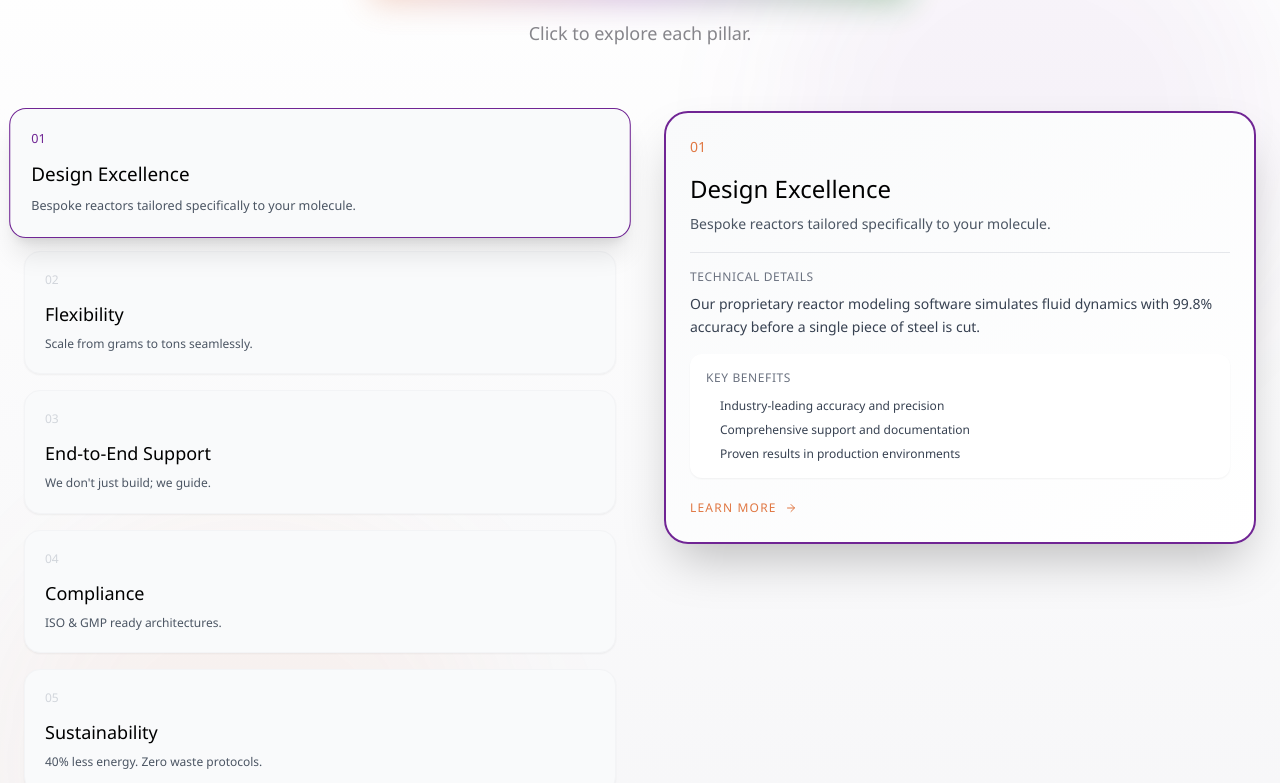
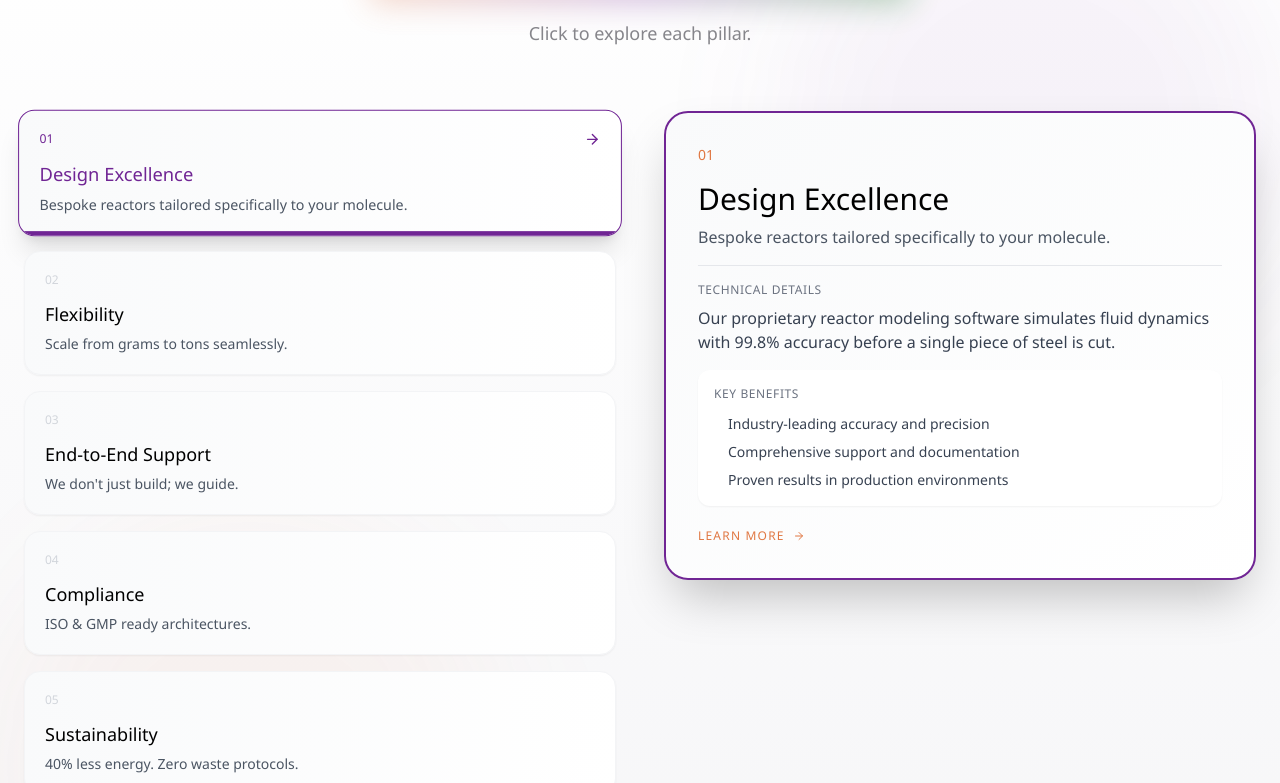
Before and after one commit to Aniketh077/revamp, a React (Vite) app: page / in a window 1280 px wide. Shown: the part 1737-2520 px from the top of the page. Built offline with nearby package versions, Linux system fonts and the light colour scheme; no server answers.

Commit message:
Updated Pillars.tsx

```diff
--- a/src/components/Pillars.tsx
+++ b/src/components/Pillars.tsx
@@ -75,25 +75,25 @@ export default function Pillars() {
   const selectedPillar = pillars.find((p) => p.id === activePillar);
 
   return (
-    <section id="pillars" className="relative py-20 px-6 bg-gradient-to-b from-white to-brand-light overflow-hidden">
-      <div className="absolute top-0 right-0 w-[500px] h-[500px] bg-brand-purple/5 rounded-full blur-3xl"></div>
-      <div className="absolute bottom-0 left-0 w-[500px] h-[500px] bg-brand-orange/5 rounded-full blur-3xl"></div>
+    <section id="pillars" className="relative py-16 sm:py-20 px-4 sm:px-6 bg-gradient-to-b from-white to-brand-light overflow-hidden">
+      <div className="absolute top-0 right-0 w-[300px] sm:w-[500px] h-[300px] sm:h-[500px] bg-brand-purple/5 rounded-full blur-3xl"></div>
+      <div className="absolute bottom-0 left-0 w-[300px] sm:w-[500px] h-[300px] sm:h-[500px] bg-brand-orange/5 rounded-full blur-3xl"></div>
 
       <div className="max-w-7xl mx-auto relative z-10">
-        <div className="mb-16 text-center">
+        <div className="mb-12 sm:mb-16 text-center">
           <div className="inline-block mb-4">
             <div className="relative">
               <div className="absolute inset-0 bg-gradient-to-r from-brand-orange via-brand-purple to-brand-green blur-lg opacity-30"></div>
-              <h2 className="relative text-4xl md:text-5xl font-semibold tracking-tighter bg-gradient-to-r from-brand-orange via-brand-purple to-brand-green bg-clip-text text-transparent">
+              <h2 className="relative text-3xl sm:text-4xl md:text-5xl font-semibold tracking-tighter bg-gradient-to-r from-brand-orange via-brand-purple to-brand-green bg-clip-text text-transparent">
                 The Flownetics Standard.
               </h2>
             </div>
           </div>
-          <p className="text-brand-gray text-lg">Click to explore each pillar.</p>
+          <p className="text-brand-gray text-base sm:text-lg">Click to explore each pillar.</p>
         </div>
 
-        <div className="grid lg:grid-cols-2 gap-12">
-          <div className="space-y-4">
+        <div className="grid lg:grid-cols-2 gap-8 sm:gap-12">
+          <div className="space-y-3 sm:space-y-4">
             {pillars.map((pillar) => {
               const isActive = activePillar === pillar.id;
 
@@ -101,22 +101,40 @@ export default function Pillars() {
                 <div
                   key={pillar.id}
                   onClick={() => handlePillarClick(pillar.id)}
-                  className={`pillar-card p-5 rounded-2xl bg-gray-50 border transition-all duration-500 cursor-pointer hover:shadow-lg ${
+                  className={`pillar-card p-4 sm:p-5 rounded-2xl bg-gradient-to-r from-gray-50 to-white border transition-all duration-500 cursor-pointer hover:shadow-lg group relative overflow-hidden ${
                     isActive
-                      ? 'border-brand-purple shadow-xl scale-105'
-                      : 'border-gray-100 shadow-sm'
+                      ? 'border-brand-purple shadow-xl scale-[1.02]'
+                      : 'border-gray-100 shadow-sm hover:border-gray-200'
                   }`}
                 >
-                  <div className="flex justify-between items-start mb-3">
+                  <div className="flex justify-between items-start mb-3 relative z-10">
                     <span className={`text-xs font-bold uppercase transition-colors duration-500 ${
                       isActive ? 'text-brand-purple' : 'text-gray-300'
                     }`}>
                       {pillar.number}
                     </span>
+                    <ArrowRight
+                      className={`w-4 h-4 transition-all duration-500 ${
+                        isActive
+                          ? 'text-brand-purple translate-x-0 opacity-100'
+                          : 'text-gray-400 -translate-x-2 opacity-0 group-hover:translate-x-0 group-hover:opacity-100'
+                      }`}
+                    />
                   </div>
 
-                  <h3 className="text-lg font-semibold mb-1.5">{pillar.title}</h3>
-                  <p className="text-gray-600 text-xs leading-relaxed">{pillar.description}</p>
+                  <h3 className={`text-base sm:text-lg font-semibold mb-1.5 transition-colors duration-300 ${
+                    isActive ? 'text-brand-purple' : 'text-brand-black group-hover:text-brand-purple'
+                  }`}>
+                    {pillar.title}
+                  </h3>
+                  <p className="text-gray-600 text-xs sm:text-sm leading-relaxed">{pillar.description}</p>
+
+                  <div
+                    className={`absolute bottom-0 left-0 w-full h-1 transition-all duration-500 origin-left ${
+                      isActive ? 'scale-x-100' : 'scale-x-0 group-hover:scale-x-50'
+                    }`}
+                    style={{ backgroundColor: isActive ? '#702594' : '#e0e0e0' }}
+                  ></div>
                 </div>
               );
             })}
@@ -125,10 +143,10 @@ export default function Pillars() {
           <div className="lg:sticky lg:top-24 lg:self-start h-fit">
             {selectedPillar && (
               <div
-                className={`detail-panel bg-gradient-to-br from-gray-50 to-white border-2 border-brand-purple rounded-3xl p-6 shadow-2xl cursor-purple transition-all duration-300 ${
+                className={`detail-panel bg-gradient-to-br from-gray-50 to-white border-2 border-brand-purple rounded-3xl p-6 sm:p-8 shadow-2xl cursor-purple transition-all duration-300 ${
                   isAnimating ? 'slide-out' : 'slide-in'
                 }`}
-                style={{ minHeight: 'fit-content', maxHeight: '520px' }}
+                style={{ minHeight: 'fit-content' }}
               >
                 <div className="flex justify-between items-start mb-4">
                   <span className={`text-sm font-bold uppercase ${selectedPillar.accentColor}`}>
@@ -136,8 +154,8 @@ export default function Pillars() {
                   </span>
                 </div>
 
-                <h3 className="text-2xl font-bold mb-2">{selectedPillar.title}</h3>
-                <p className="text-gray-600 mb-4 text-sm leading-relaxed">
+                <h3 className="text-2xl sm:text-3xl font-bold mb-2">{selectedPillar.title}</h3>
+                <p className="text-gray-600 mb-4 text-sm sm:text-base leading-relaxed">
                   {selectedPillar.description}
                 </p>
 
@@ -145,7 +163,7 @@ export default function Pillars() {
                   <h4 className="text-xs font-bold text-gray-500 uppercase tracking-wider mb-2">
                     Technical Details
                   </h4>
-                  <p className="text-gray-700 leading-relaxed mb-4 text-sm">
+                  <p className="text-gray-700 leading-relaxed mb-4 text-sm sm:text-base">
                     {selectedPillar.detailedDescription}
                   </p>
 
@@ -156,15 +174,15 @@ export default function Pillars() {
                     <ul className="space-y-2">
                       <li className="flex items-start gap-2">
                         <div className={`w-1.5 h-1.5 rounded-full ${selectedPillar.accentColor} mt-1.5`}></div>
-                        <span className="text-gray-700 text-xs">Industry-leading accuracy and precision</span>
+                        <span className="text-gray-700 text-xs sm:text-sm">Industry-leading accuracy and precision</span>
                       </li>
                       <li className="flex items-start gap-2">
                         <div className={`w-1.5 h-1.5 rounded-full ${selectedPillar.accentColor} mt-1.5`}></div>
-                        <span className="text-gray-700 text-xs">Comprehensive support and documentation</span>
+                        <span className="text-gray-700 text-xs sm:text-sm">Comprehensive support and documentation</span>
                       </li>
                       <li className="flex items-start gap-2">
                         <div className={`w-1.5 h-1.5 rounded-full ${selectedPillar.accentColor} mt-1.5`}></div>
-                        <span className="text-gray-700 text-xs">Proven results in production environments</span>
+                        <span className="text-gray-700 text-xs sm:text-sm">Proven results in production environments</span>
                       </li>
                     </ul>
                   </div>
@@ -189,8 +207,39 @@ export default function Pillars() {
           transition: all 0.5s cubic-bezier(0.34, 1.56, 0.64, 1);
         }
 
+        .pillar-card:hover {
+          transform: translateX(4px);
+        }
+
         .detail-panel {
           will-change: transform, opacity;
+          position: sticky;
+          top: 6rem;
+        }
+
+        @media (min-width: 1024px) {
+          .detail-panel {
+            max-height: calc(100vh - 12rem);
+            overflow-y: auto;
+          }
+
+          .detail-panel::-webkit-scrollbar {
+            width: 6px;
+          }
+
+          .detail-panel::-webkit-scrollbar-track {
+            background: #f1f1f1;
+            border-radius: 10px;
+          }
+
+          .detail-panel::-webkit-scrollbar-thumb {
+            background: #702594;
+            border-radius: 10px;
+          }
+
+          .detail-panel::-webkit-scrollbar-thumb:hover {
+            background: #8e30bc;
+          }
         }
 
         .slide-out {
@@ -203,22 +252,22 @@ export default function Pillars() {
 
         @keyframes slideOut {
           0% {
-            transform: translateX(0) scale(1);
+            transform: translateX(0) scale(1) rotateY(0deg);
             opacity: 1;
           }
           100% {
-            transform: translateX(-30px) scale(0.95);
+            transform: translateX(-30px) scale(0.95) rotateY(-5deg);
             opacity: 0;
           }
         }
 
         @keyframes slideIn {
           0% {
-            transform: translateX(30px) scale(0.95);
+            transform: translateX(30px) scale(0.95) rotateY(5deg);
             opacity: 0;
           }
           100% {
-            transform: translateX(0) scale(1);
+            transform: translateX(0) scale(1) rotateY(0deg);
             opacity: 1;
           }
         }
```
Also changed, not shown: src/components/Advantage.tsx (+42 -19 lines).
